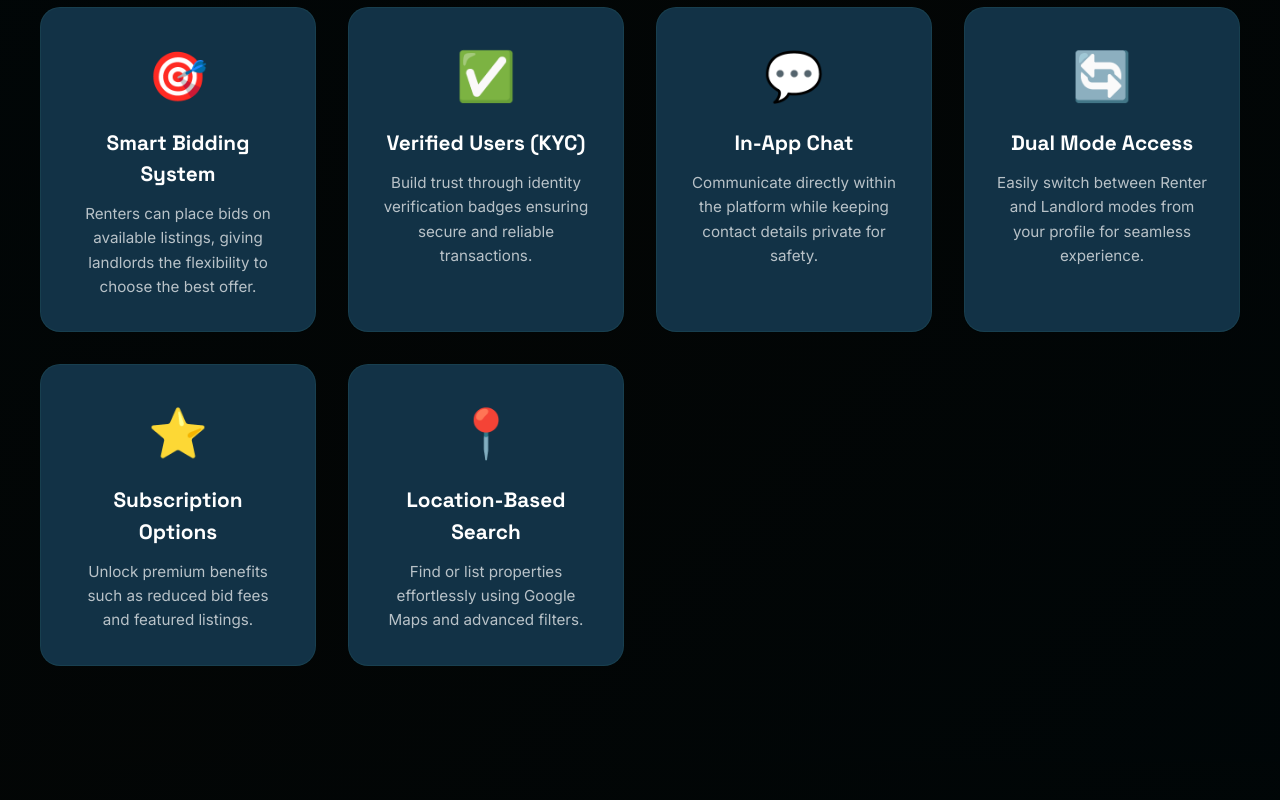
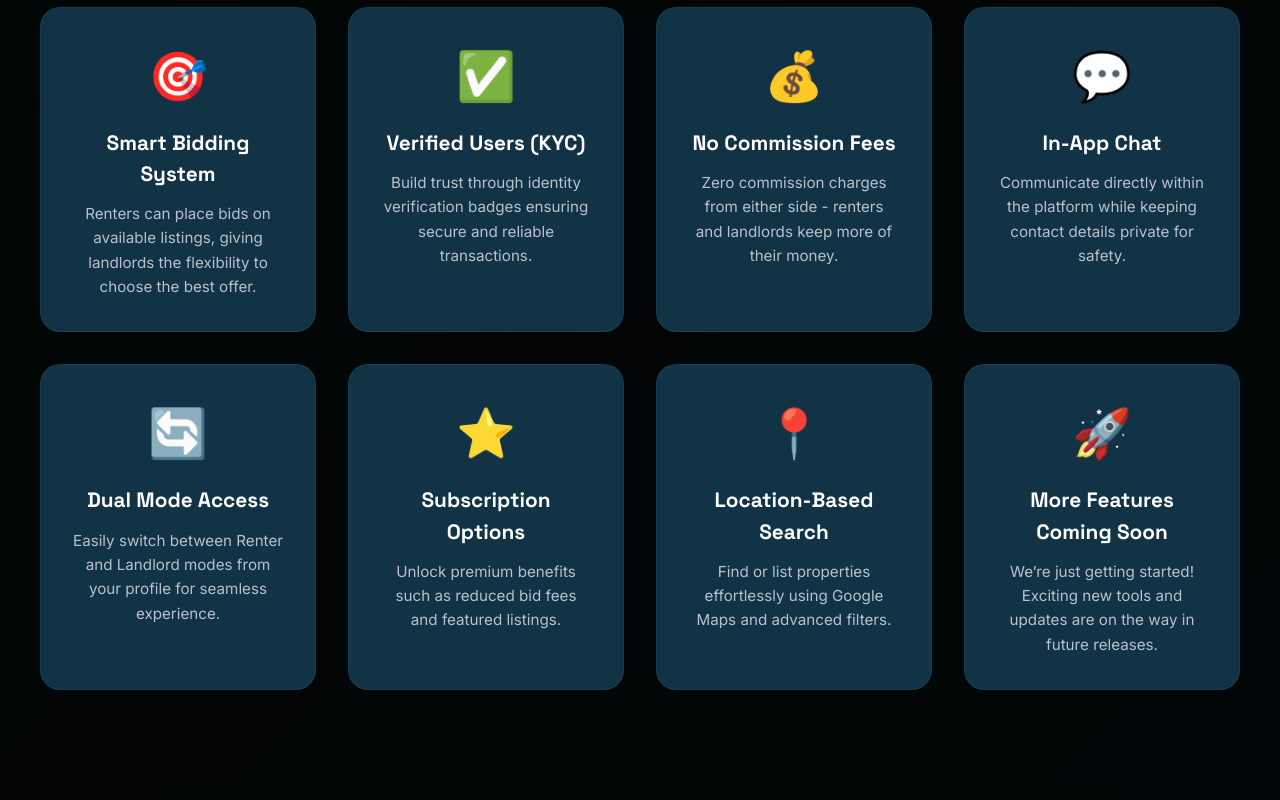
Before and after one commit to rexspare/RentEasyGo-Web, a React (Vite) app: page / in a window 1280 px wide. Shown: the part 1880-2680 px from the top of the page. Built offline with nearby package versions, Linux system fonts and the light colour scheme.

Commit message:
Hamza: overhaul => add more features in features sections

```diff
--- a/src/components/features/features.tsx
+++ b/src/components/features/features.tsx
@@ -11,6 +11,11 @@ const Features = () => {
       icon: "✅",
       title: "Verified Users (KYC)",
       description: "Build trust through identity verification badges ensuring secure and reliable transactions."
+    },
+    {
+      icon: "💰",
+      title: "No Commission Fees",
+      description: "Zero commission charges from either side - renters and landlords keep more of their money."
     },
     {
       icon: "💬",
@@ -31,6 +36,11 @@ const Features = () => {
       icon: "📍",
       title: "Location-Based Search",
       description: "Find or list properties effortlessly using Google Maps and advanced filters."
+    },
+    {
+      icon: "🚀",
+      title: "More Features Coming Soon",
+      description: "We’re just getting started! Exciting new tools and updates are on the way in future releases."
     }
   ];
 
```
